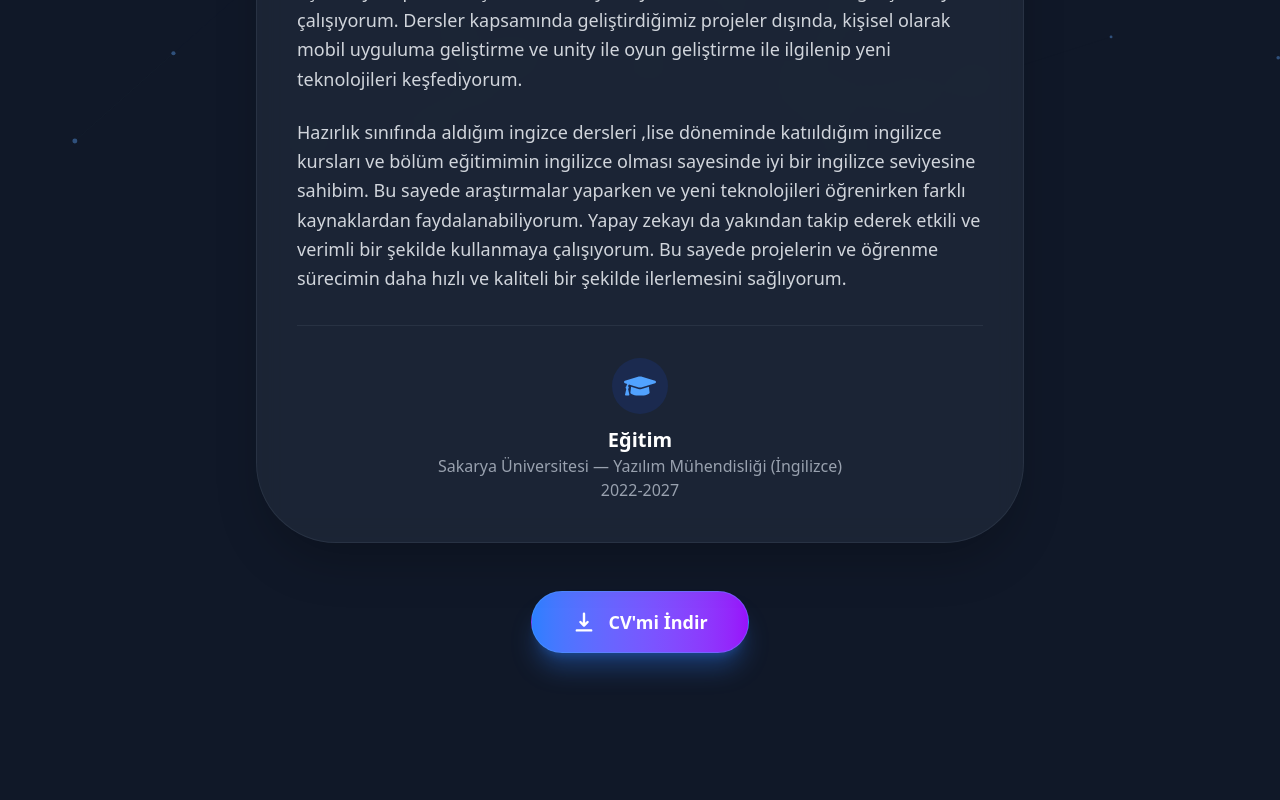
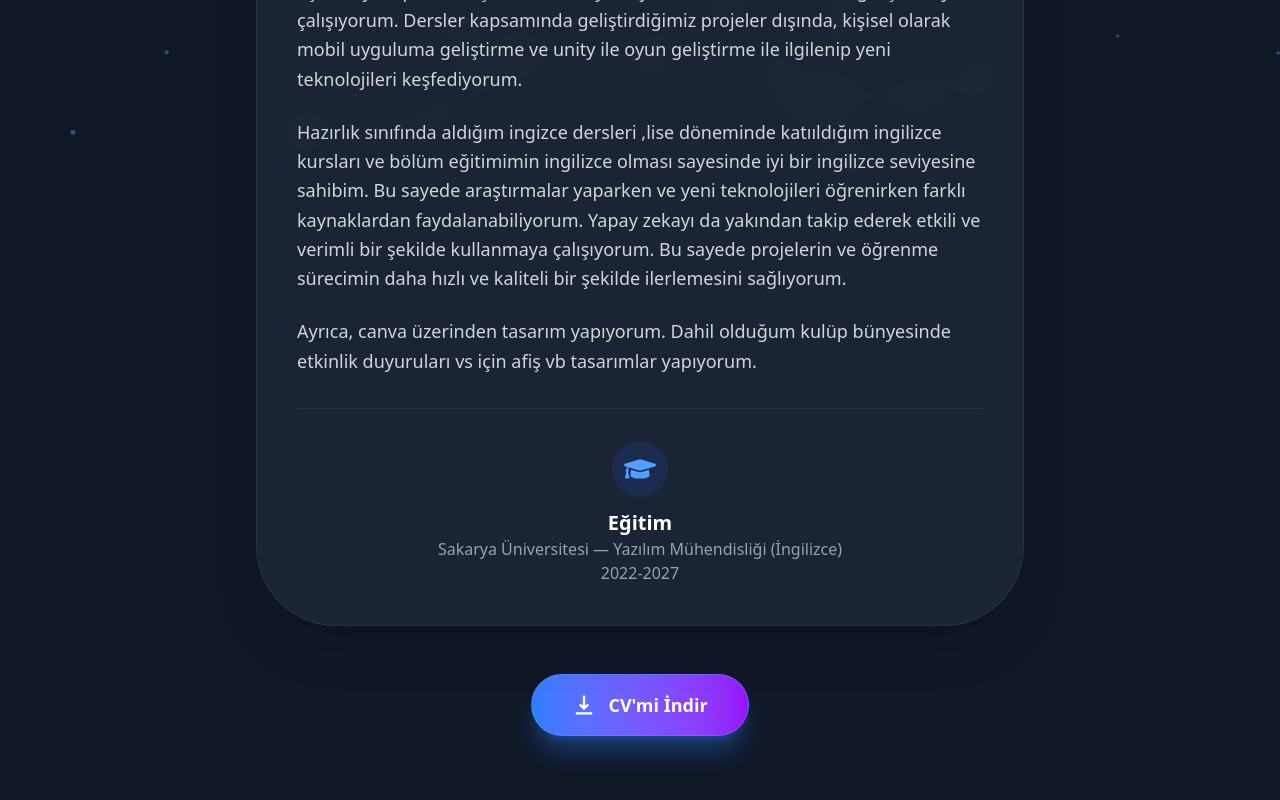
Before and after one commit to tunaparlak0/Personal_Website, a Next.js app: page /about in a window 1280 px wide. Shown: the part 622-1422 px from the top of the page. Before the commit the page ends 1363 px from the top, so only its background shows below. Built offline with nearby package versions, Linux system fonts and the light colour scheme.

Commit message:
about düzenleme

```diff
--- a/app/about/page.tsx
+++ b/app/about/page.tsx
@@ -89,6 +89,11 @@ export default function AboutPage() {
             sayede projelerin ve öğrenme sürecimin daha hızlı ve kaliteli bir
             şekilde ilerlemesini sağlıyorum.
           </p>
+          <p className="text-gray-300 leading-relaxed text-lg">
+            {/* Kendi cümlelerini buraya ekleyebilirsin */}
+            Ayrıca, canva üzerinden tasarım yapıyorum. Dahil olduğum kulüp
+            bünyesinde etkinlik duyuruları vs için afiş vb tasarımlar yapıyorum.
+          </p>
 
           {/* Eğitim Bölümü */}
           <div className="mt-8 pt-8 border-t border-gray-700/50 flex flex-col items-center justify-center text-center gap-3">
```
